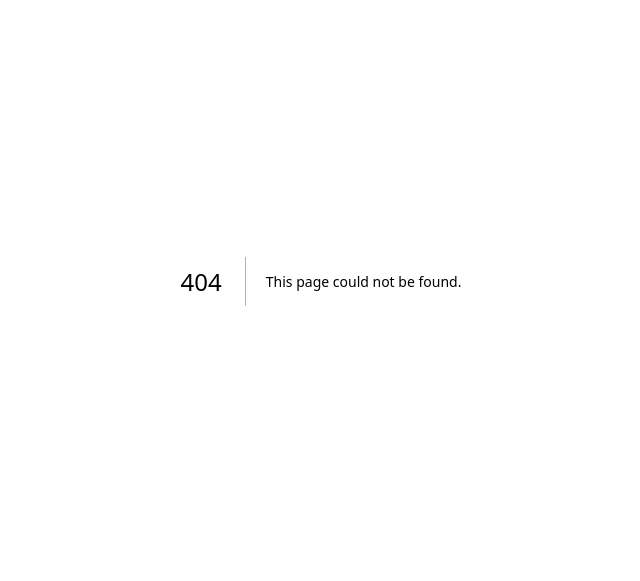
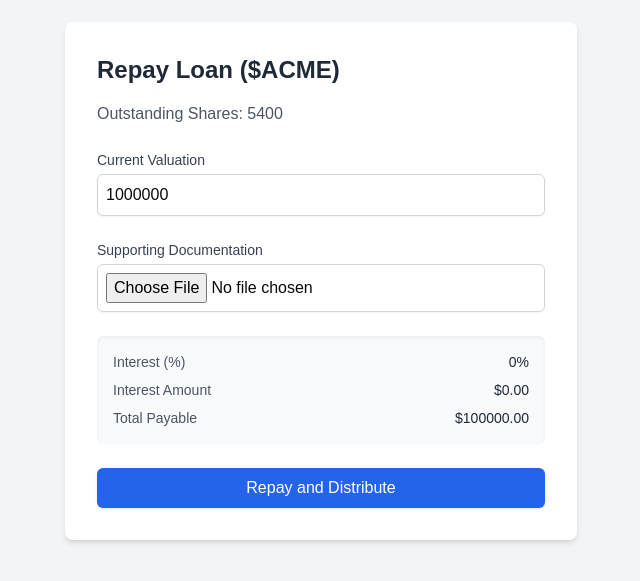
Before and after one commit to synapsecode/flashfund_nextjs, a Next.js app: page /company/1/loan/1 in a window 1280 px wide. Before the commit this address had no page. Shown: the part 119-700 px from the top of the page, without its empty margins (319-959 px from the left). Built offline with nearby package versions, Linux system fonts and the light colour scheme.

Commit message:
RepayLoan Screen Completed

```diff
--- /dev/null
+++ b/app/company/[id]/loan/[lid]/page.js
@@ -0,0 +1,161 @@
+'use client'
+import { useParams } from 'next/navigation'
+import { useEffect, useState } from 'react';
+
+export default function IndividualLoanPage() {
+    const params = useParams();
+    //Fetched Variables
+    const [initialValuation, setInitialValuation] = useState(0);
+    const [infusionCapital, setInfusionCapital] = useState(0);
+    const [loanshareName, setLoanshareName] = useState('$NONE');
+    const [outstandingShares, setOutstandingShares] = useState(0);
+
+
+    //New Variables
+    const [currentValuation, setCurrentValuation] = useState(1);
+    const [file, setFile] = useState(null);
+    const [interestPercentage, setInterestPercentage] = useState(10); // Example interest rate
+    const [payableAmount, setPayableAmount] = useState(0);
+    const [interest, setInterest] = useState(0);
+
+    const getLoanDetails = async () => {
+        console.log('Fetching Loan Details');
+        setInfusionCapital(100_000);
+        setLoanshareName('ACME');
+        setInitialValuation(1_000_000);
+        setCurrentValuation(1_000_000);
+        setOutstandingShares(5400);
+    }
+
+    useEffect(() => {
+        console.log(infusionCapital, currentValuation, initialValuation)
+        const interestPC = (100 * infusionCapital * (currentValuation - initialValuation)) / (currentValuation * initialValuation);
+        setInterestPercentage(interestPC);
+        const computedInterest = infusionCapital * interestPC / 100;
+        setInterest(computedInterest);
+        const payable = infusionCapital + computedInterest;
+        setPayableAmount(payable);
+    }, [currentValuation]);
+
+    //initState
+    useEffect(() => {
+        getLoanDetails();
+    }, []);
+
+    const handleValuationChange = (e) => {
+        const valuation = parseFloat(e.target.value) || 0;
+        setCurrentValuation(valuation);
+    };
+
+    const handleFileChange = (e) => {
+        setFile(e.target.files[0]);
+    };
+
+    const handleDistribute = async () => {
+        if (!currentValuation || !file) {
+            alert("Please fill out all fields!");
+            return;
+        }
+
+        const payload = {
+            'amountPayable': amountPayable,
+        };
+
+        console.log()
+
+        const formData = new FormData();
+        formData.append("currentValuation", currentValuation);
+        formData.append("file", file);
+
+        // try {
+        //   const response = await fetch("/api/distribute", {
+        //     method: "POST",
+        //     body: formData,
+        //   });
+
+        //   if (response.ok) {
+        //     alert("Distribution successful!");
+        //   } else {
+        //     alert("Failed to distribute. Please try again.");
+        //   }
+        // } catch (error) {
+        //   console.error("Error:", error);
+        //   alert("Something went wrong. Please try again.");
+        // }
+    };
+
+    return (
+        <div className="min-h-screen bg-gray-100 flex items-center justify-center p-4">
+            <div className="bg-white shadow-md rounded-lg p-8 w-full max-w-lg">
+                <h1 className="text-2xl font-semibold text-gray-800 mb-4">
+                    Repay Loan (${loanshareName})
+                </h1>
+                <h1 className='text-md text-gray-600 mt-0'>Outstanding Shares: {outstandingShares}</h1>
+                <br />
+                <form className="space-y-6">
+                    <div>
+                        <label
+                            htmlFor="currentValuation"
+                            className="block text-sm font-medium text-gray-700"
+                        >
+                            Current Valuation
+                        </label>
+                        <input
+                            type="number"
+                            min={initialValuation}
+                            id="currentValuation"
+                            value={currentValuation}
+                            onChange={handleValuationChange}
+                            placeholder="Enter current valuation"
+                            className="mt-1 block w-full border border-gray-300 rounded-md shadow-sm p-2 focus:ring-blue-500 focus:border-blue-500"
+                        />
+                    </div>
+
+                    <div>
+                        <label
+                            htmlFor="supportingDocs"
+                            className="block text-sm font-medium text-gray-700"
+                        >
+                            Supporting Documentation
+                        </label>
+                        <input
+                            type="file"
+                            id="supportingDocs"
+                            onChange={handleFileChange}
+                            className="mt-1 block w-full border border-gray-300 rounded-md shadow-sm p-2 focus:ring-blue-500 focus:border-blue-500"
+                        />
+                    </div>
+
+                    <div className="bg-gray-50 p-4 rounded-md shadow-inner space-y-2">
+                        <div className="flex justify-between">
+                            <span className="text-sm text-gray-600">Interest (%)</span>
+                            <span className="text-sm text-gray-800 font-medium">
+                                {interestPercentage}%
+                            </span>
+                        </div>
+                        <div className="flex justify-between">
+                            <span className="text-sm text-gray-600">Interest Amount</span>
+                            <span className="text-sm text-gray-800 font-medium">
+                                ${interest.toFixed(2)}
+                            </span>
+                        </div>
+                        <div className="flex justify-between">
+                            <span className="text-sm text-gray-600">Total Payable</span>
+                            <span className="text-sm text-gray-800 font-medium">
+                                ${payableAmount.toFixed(2)}
+                            </span>
+                        </div>
+                    </div>
+
+                    <button
+                        type="button"
+                        onClick={handleDistribute}
+                        className="w-full bg-blue-600 text-white font-medium py-2 px-4 rounded-md shadow hover:bg-blue-700 focus:outline-none focus:ring-2 focus:ring-blue-500"
+                    >
+                        Repay and Distribute
+                    </button>
+                </form>
+            </div>
+        </div>
+    );
+}
--- a/app/company/[id]/page.js
+++ b/app/company/[id]/page.js
@@ -8,7 +8,7 @@ const loans = [
   }
 ]
 
-export default function Home() {
+export default function CompanyHomePage() {
   const params = useParams();
   return (
     <div className='p-5'>
```
